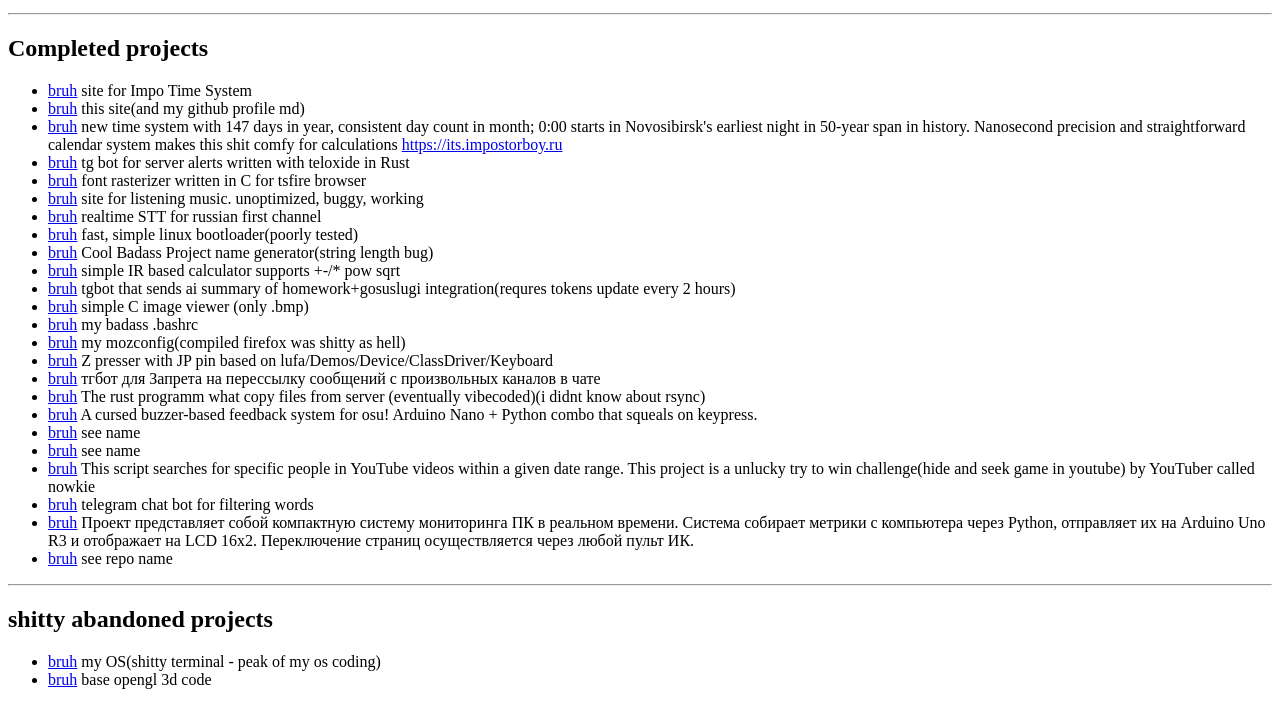
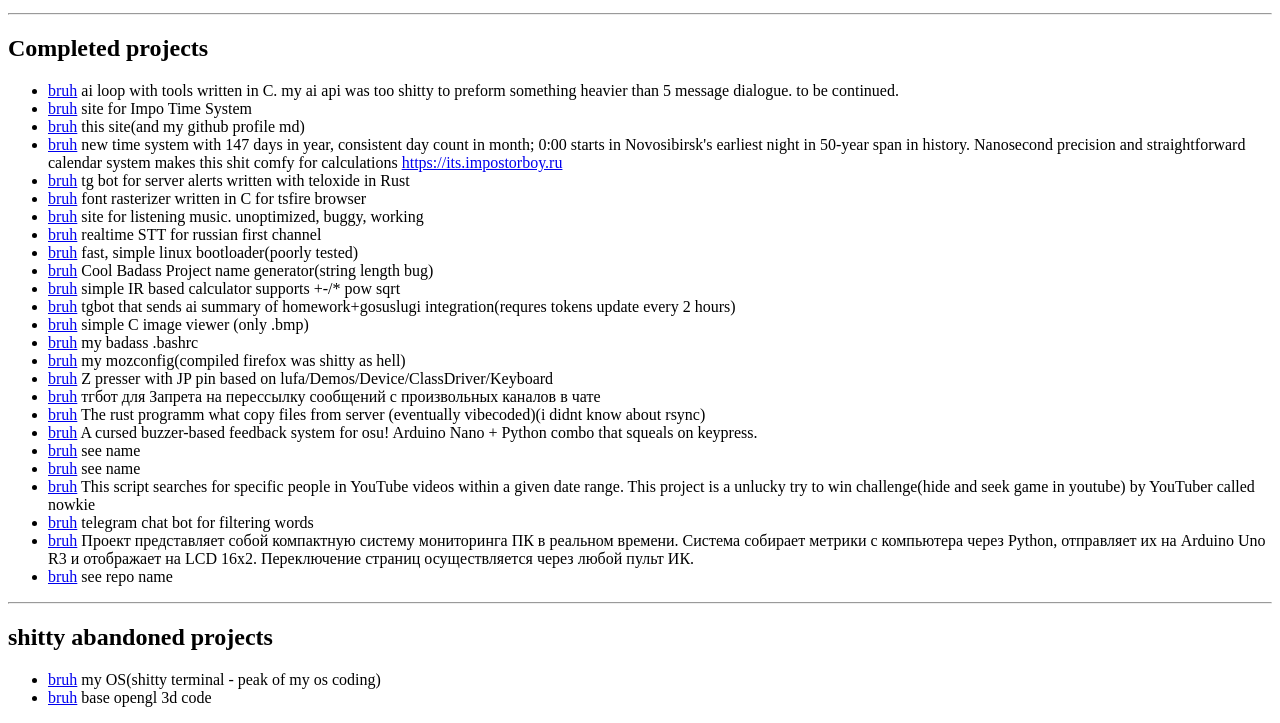
Before and after one commit to ImpostorBoy228/ImpostorBoy228, a plain HTML site: page static/projects.html in a window 1280 px wide. Shown: the part 155-878 px from the top of the page. Drawn offline with Linux system fonts and the light colour scheme.

Commit message:
add cognitron3000

```diff
--- a/static/projects.html
+++ b/static/projects.html
@@ -21,6 +21,8 @@
     <section>
         <h2>Completed projects</h2>
         <ul>
+
+        <li><a href="https://github.com/ImpostorBoy228/cognitron3000">bruh</a> ai loop with tools written in C. my ai api was too shitty to preform something heavier than 5 message dialogue. to be continued.</li>
         <li><a href="https://github.com/ImpostorBoy228/its-site">bruh</a> site for Impo Time System</li>
         <li><a href="https://github.com/ImpostorBoy228/ImpostorBoy228">bruh</a> this site(and my github profile md)</li>
 	<li><a href="https://github.com/ImpostorBoy228/ITS">bruh</a> new time system with 147 days in year, consistent day count in month; 0:00 starts in Novosibirsk's earliest night in 50-year span in history. Nanosecond precision and straightforward calendar system makes this shit comfy for calculations <a href="https://its.impostorboy.ru">https://its.impostorboy.ru</a> </li>
```
